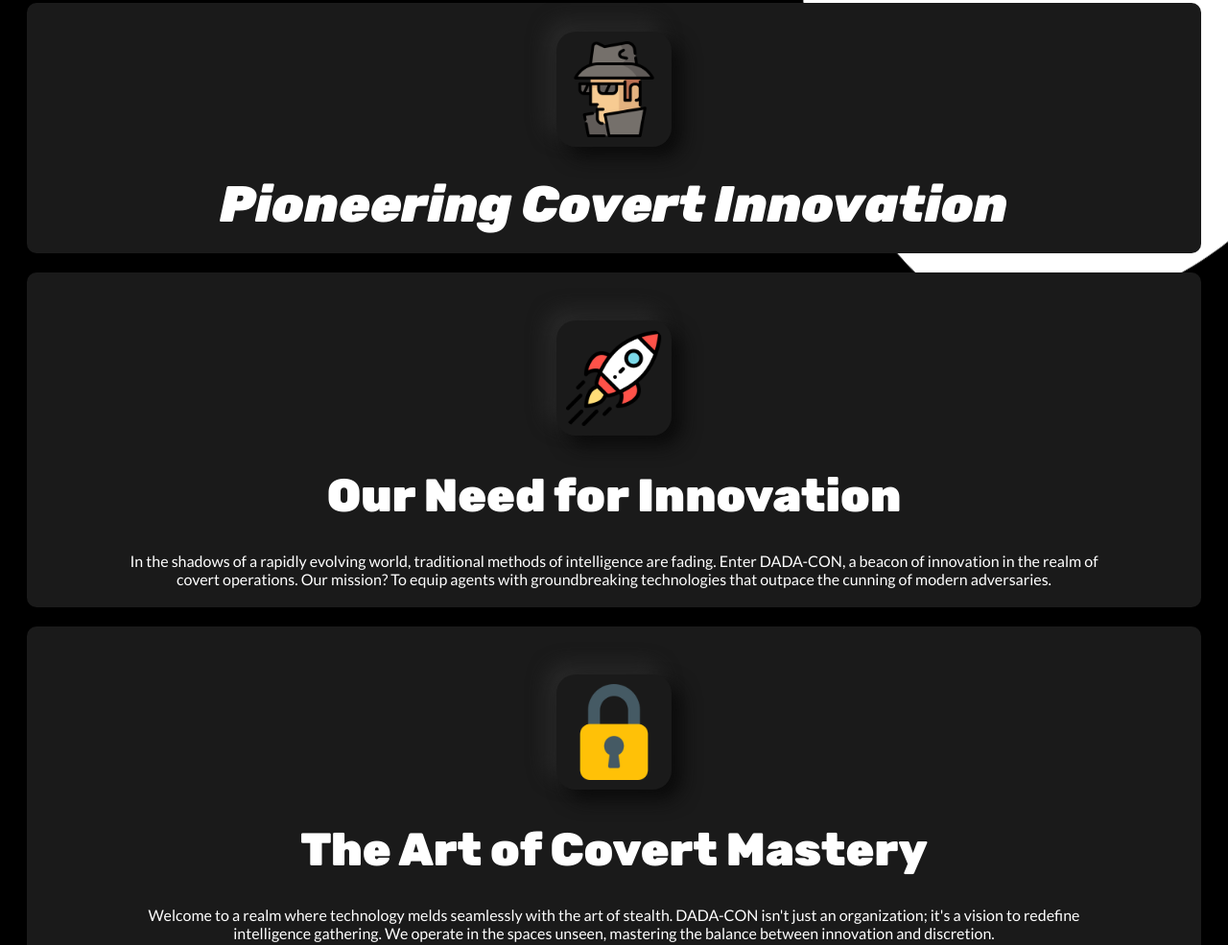
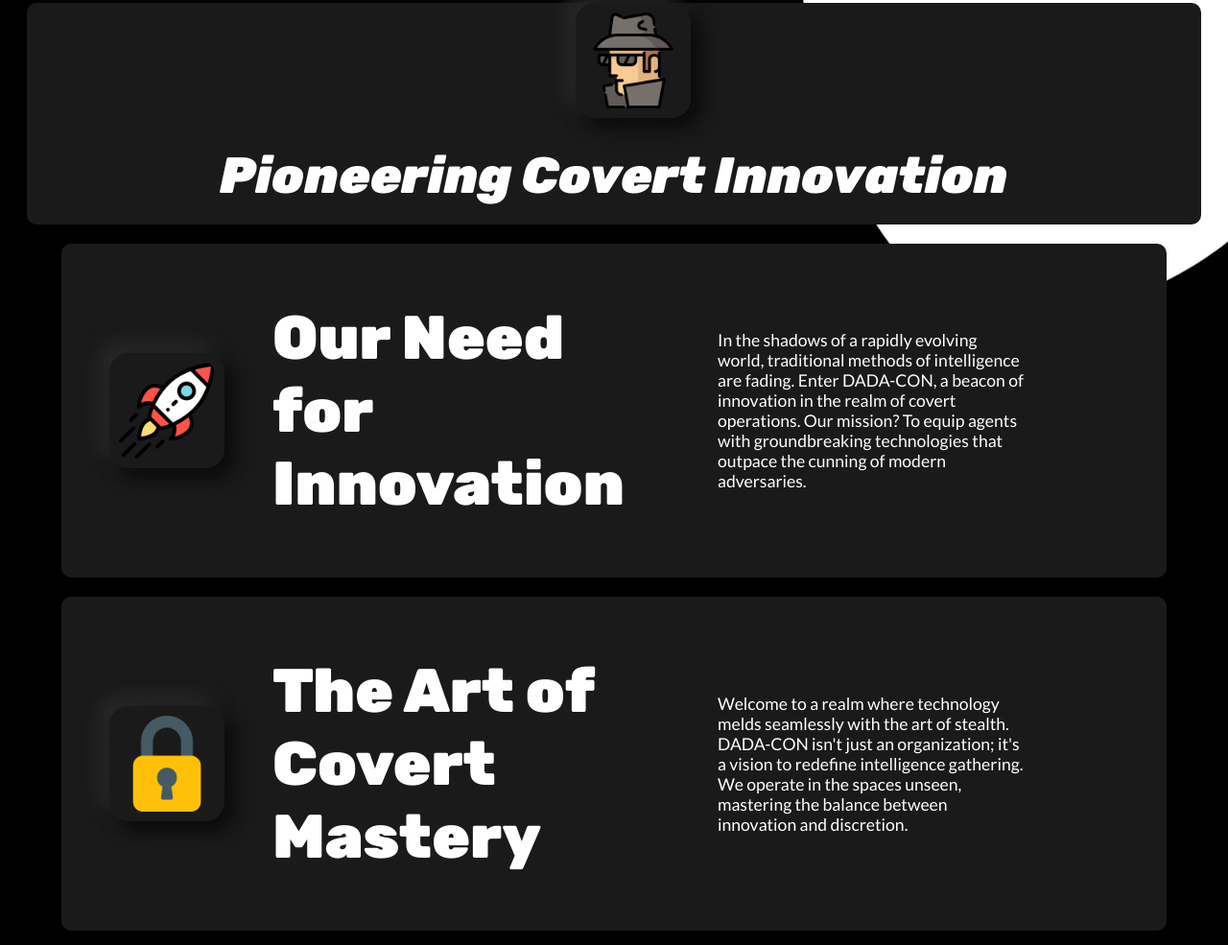
Before and after one commit to nsaky/codewar-1, a plain HTML site: page index.html in a window 1280 px wide. Shown: the part 654-1639 px from the top of the page at 96% size. Drawn offline with Linux system fonts and the light colour scheme.

Commit message:
changed alignment of items inside sections

```diff
--- a/index.html
+++ b/index.html
@@ -41,21 +41,21 @@
     </section>
 
 <!-- Our Need Section -->
-    <section class="our-need general-section">
+    <section class="our-need general-section align-box-1">
         <img src="images/icons/rocket.png" alt="rocket" class="general-icon-img">
         <h1 class="general-h1">Our Need for Innovation</h1>
         <p class="general-p">In the shadows of a rapidly evolving world, traditional methods of intelligence are fading. Enter DADA-CON, a beacon of innovation in the realm of covert operations. Our mission? To equip agents with groundbreaking technologies that outpace the cunning of modern adversaries.</p>
     </section>
 
 <!-- The Art of Covert Mastery -->
-    <section class="art-covert general-section">
+    <section class="art-covert general-section align-box-1">
         <img src="images/icons/lock.png" alt="lock" class="general-icon-img">
         <h1 class="general-h1">The Art of Covert Mastery</h1>
         <p class="general-p">Welcome to a realm where technology melds seamlessly with the art of stealth. DADA-CON isn't just an organization; it's a vision to redefine intelligence gathering. We operate in the spaces unseen, mastering the balance between innovation and discretion.</p>
     </section>
 
 <!-- Functionality Beyond Concealment -->
-    <section class="general-section">
+    <section class="general-section align-box-1">
         <img src="images/icons/key.png" alt="key" class="general-icon-img">
         <h1 class="general-h1">Functionality Beyond Concealment</h1>
         <p class="general-p">At DADA-CON, we don't settle for mere concealment. Our products transcend the ordinary, ingeniously transforming into everyday objects. An umbrella conceals a satellite link, a pen houses an encrypted transmitter. Our innovation breathes life into the unexpected.</p>
--- a/style.css
+++ b/style.css
@@ -22,6 +22,58 @@ body{
 .logo img{
     height: 50px;
     margin-bottom: 10px;
+}
+
+
+
+/* Flexboxes */
+.align-box-1{
+  display: flex;
+  flex-direction: row;
+  align-items: center;
+}
+
+/* General Heading & Para & Box*/
+.general-h1{
+  font-size: 4rem;
+  font-family: 'Rubik', sans-serif;
+  width: 30vw;
+  padding: 40px;
+}
+.general-p{
+  font-family: 'Lato', sans-serif;
+  font-size: 1.1rem;
+  width: 25vw;
+  padding: 40px;
+}
+.general-section{
+  color: #fff;
+  margin-top: 20px;
+  background-color: #1A1A1A;
+  width: 90vw;
+  margin-right: auto;
+  margin-left: auto;
+  border-radius: 10px;
+  padding-top: 20px;
+  padding-bottom: 20px;
+}
+.general-icon-img{
+  height:100px;
+  border-radius: 20px;
+  background: #1a1a1a;
+  box-shadow:  10px 10px 20px #0a0a0a,
+           -10px -10px 20px #2a2a2a;
+  padding: 10px;
+  margin-left: 50px;
+  margin-right: 10px;
+  transition: height 1s;
+}
+.general-section:hover .general-icon-img{
+height: 130px;
+border-radius: 20px;
+background: #1a1a1a;
+box-shadow:  13px 13px 26px #0a0a0a,
+         -13px -13px 26px #2a2a2a;
 }
 
 
@@ -174,48 +226,6 @@ body{
     margin-bottom: 20px;
 }
 
-/* General Heading & Para & Box*/
-.general-h1{
-    font-size: 3rem;
-    font-family: 'Rubik', sans-serif;
-    padding-bottom: 30px;
-}
-.general-p{
-    font-family: 'Lato', sans-serif;
-    font-size: 1rem;
-}
-.general-section{
-    color: #fff;
-    padding-left: 100px;
-    padding-right: 100px;
-    margin-top: 20px;
-    text-align: center;
-    background-color: #1A1A1A;
-    width: 80vw;
-    margin-right: auto;
-    margin-left: auto;
-    border-radius: 10px;
-    padding-top: 20px;
-    padding-bottom: 20px;
-}
-.general-icon-img{
-    height:100px;
-    border-radius: 20px;
-    background: #1a1a1a;
-    box-shadow:  10px 10px 20px #0a0a0a,
-             -10px -10px 20px #2a2a2a;
-    margin: 30px;
-    padding: 10px;
-    transition: height 1s;
-}
-.general-section:hover .general-icon-img{
-  height: 130px;
-  border-radius: 20px;
-  background: #1a1a1a;
-  box-shadow:  13px 13px 26px #0a0a0a,
-           -13px -13px 26px #2a2a2a;
-}
-
 /* Our Need */
 
 
```
